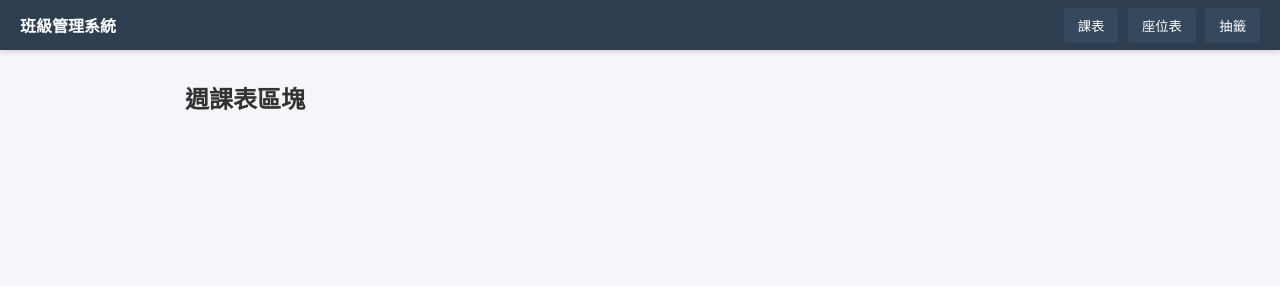
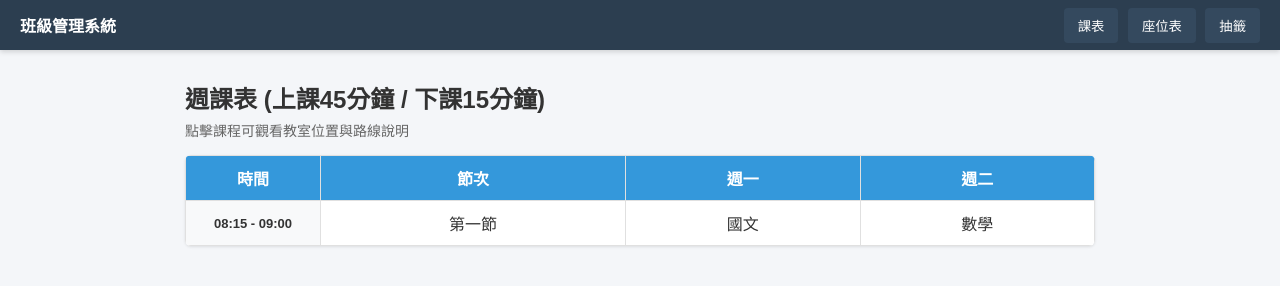
Before and after one commit to aweighub/gitTest, a plain HTML site: page index.html in a window 1280 px wide. Drawn offline with Linux system fonts and the light colour scheme.

Commit message:
add detailed schedule table and styling for班級管理系統

```diff
--- a/index.html
+++ b/index.html
@@ -19,7 +19,27 @@
 </nav>
 
 <!-- 頁面容器 (預設顯示課表 active-page) -->
-<div id="schedule" class="page active-page"><h2>週課表區塊</h2></div>
+<div id="schedule" class="page active-page"><h2>週課表 (上課45分鐘 / 下課15分鐘)</h2>
+<p style="font-size: 14px; color: #666; margin-top: 5px;">點擊課程可觀看教室位置與路線說明</p>
+<table>
+    <thead>
+        <tr>
+            <th>時間</th>
+            <th>節次</th>
+            <th>週一</th>
+            <th>週二</th>
+        </tr>
+    </thead>
+    <tbody>
+        <tr>
+            <td class="time-col">08:15 - 09:00</td>
+            <td>第一節</td>
+            <td class="course-cell" onclick="showLocation('國文', '101 教室', '從班級門口直走，右轉第一間。')">國文</td>
+            <td class="course-cell" onclick="showLocation('數學', '101 教室', '從班級門口直走，右轉第一間。')">數學</td>
+        </tr>
+    </tbody>
+</table>
+</div>
 <div id="seating" class="page"><h2>座位表區塊</h2></div>
 <div id="lottery" class="page"><h2>抽籤系統區塊</h2></div>
 
--- a/style.css
+++ b/style.css
@@ -17,3 +17,9 @@ nav {
 /* 頁面切換機制 */
 .page { display: none; padding: 20px; max-width: 950px; margin: 0 auto; }
 .active-page { display: block; }
+table { width: 100%; border-collapse: collapse; margin-top: 15px; background: white; border-radius: 6px; overflow: hidden; box-shadow: 0 1px 3px rgba(0,0,0,0.1); }
+th, td { border: 1px solid #e0e0e0; padding: 10px; text-align: center; }
+th { background: #3498db; color: white; }
+.time-col { background: #f8f9fa; font-weight: bold; width: 135px; font-size: 13px; }
+.course-cell { cursor: pointer; transition: 0.2s; }
+.course-cell:hover { background: #e8f4fc; font-weight: bold; color: #2980b9; }
```
